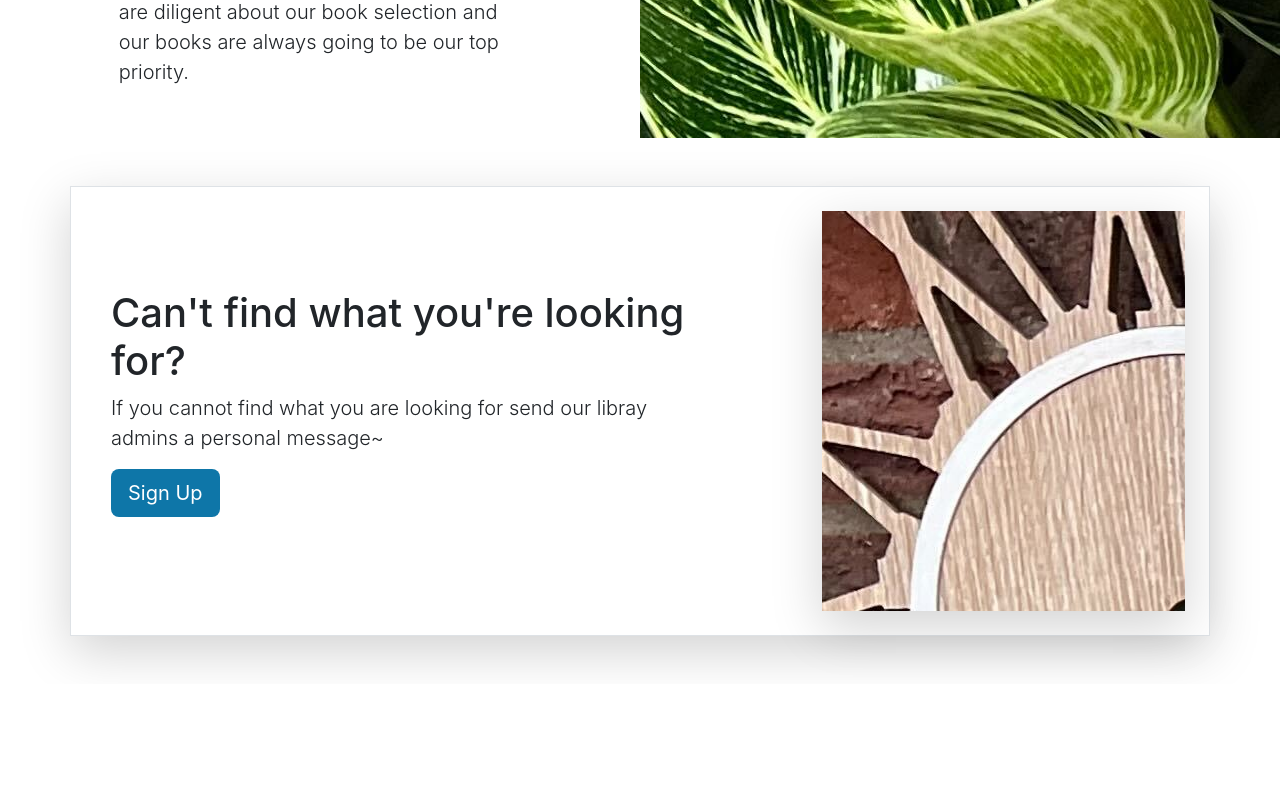
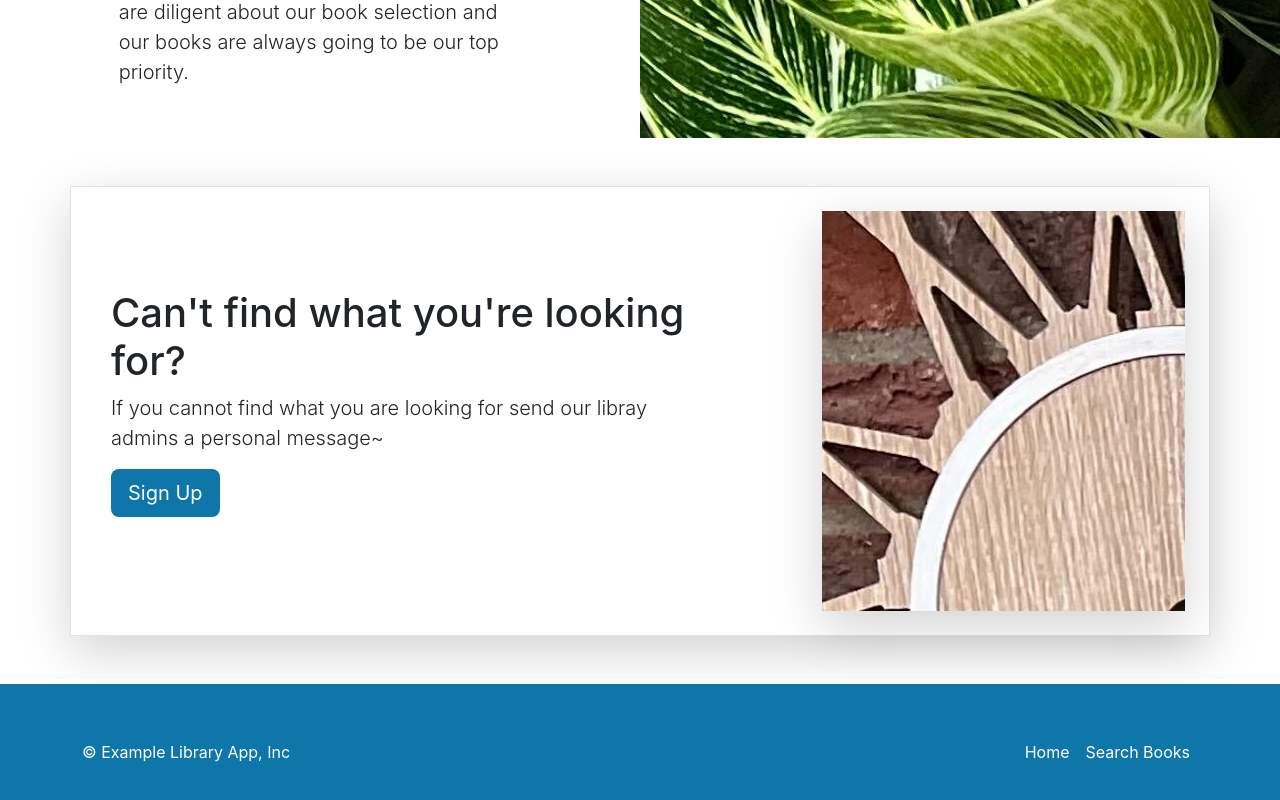
Before and after one commit to fanischam/react-library, a React (Create React App) app: page / in a window 1280 px wide. Shown: the part 1786-2586 px from the top of the page. Before the commit the page ends 2470 px from the top, so only its background shows below. Built offline with nearby package versions, Linux system fonts and the light colour scheme; the HTML template or start-up script is replaced by a standard one.

Commit message:
Added Footer Component

```diff
--- a/src/App.tsx
+++ b/src/App.tsx
@@ -5,6 +5,7 @@
 import { Carousel } from './layouts/HomePage/Carousel';
 import { Heros } from './layouts/HomePage/Heros';
 import { LibraryServices } from './layouts/HomePage/LibraryServices';
+import { Footer } from './layouts/NavbarAndFooter/Footer';
 
 function App() {
   return (
@@ -14,6 +15,7 @@
       <Carousel />
       <Heros />
       <LibraryServices />
+      <Footer />
     </div>
   );
 }
--- /dev/null
+++ b/src/layouts/NavbarAndFooter/Footer.tsx
@@ -0,0 +1,23 @@
+export const Footer = () => {
+  return (
+    <div className='main-color'>
+      <footer className='container d-flex flex-wrap justify-content-between align-items-center py-5 main-color'>
+        <p className='col-md-4 mb-0 text-white'>
+          &copy; Example Library App, Inc
+        </p>
+        <ul className='nav navbar-dark col-md-4 justify-content-end'>
+          <li className='nav-item'>
+            <a href='#' className='nav-link px-2 text-white'>
+              Home
+            </a>
+          </li>
+          <li className='nav-item'>
+            <a href='#' className='nav-link px-2 text-white'>
+              Search Books
+            </a>
+          </li>
+        </ul>
+      </footer>
+    </div>
+  );
+};
```
